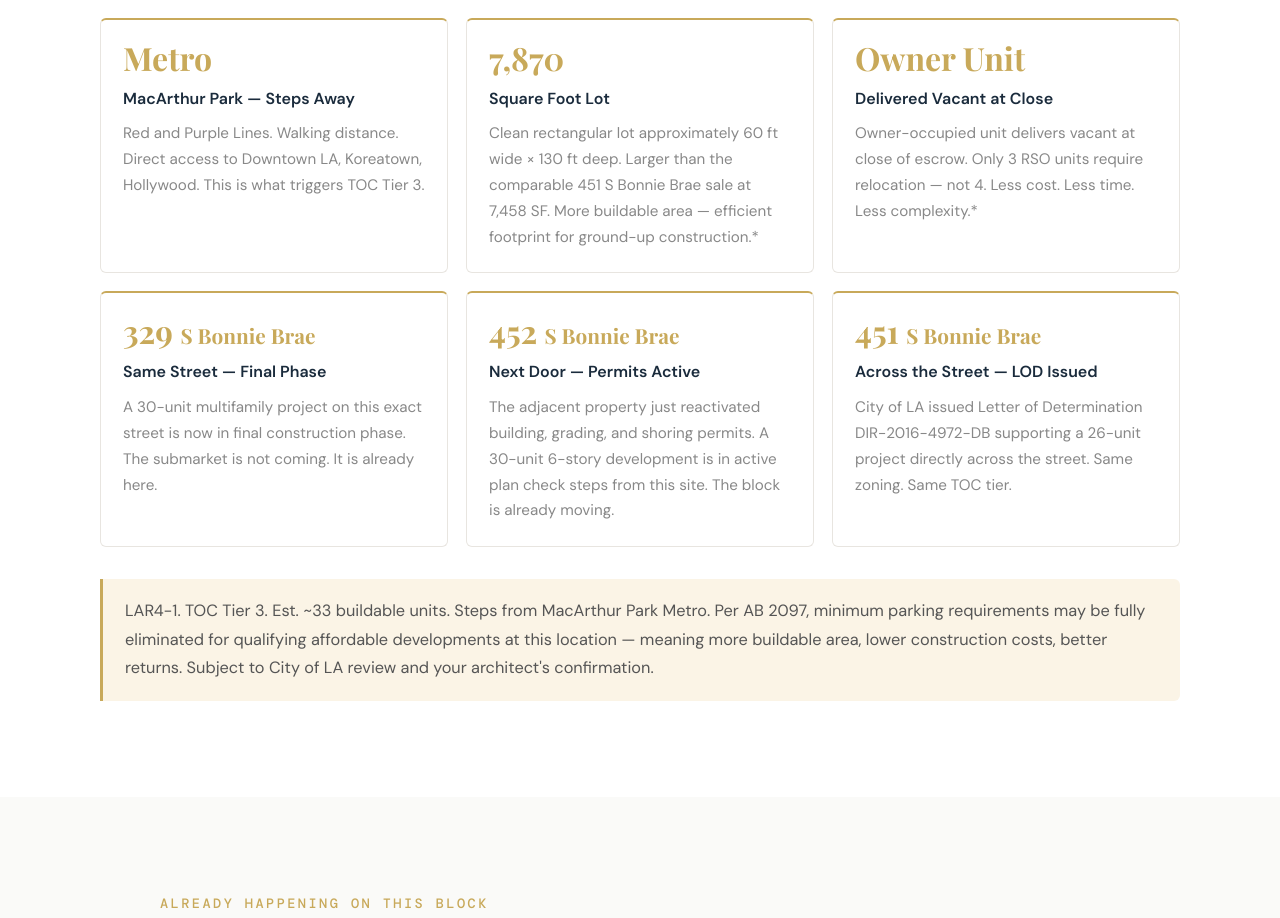
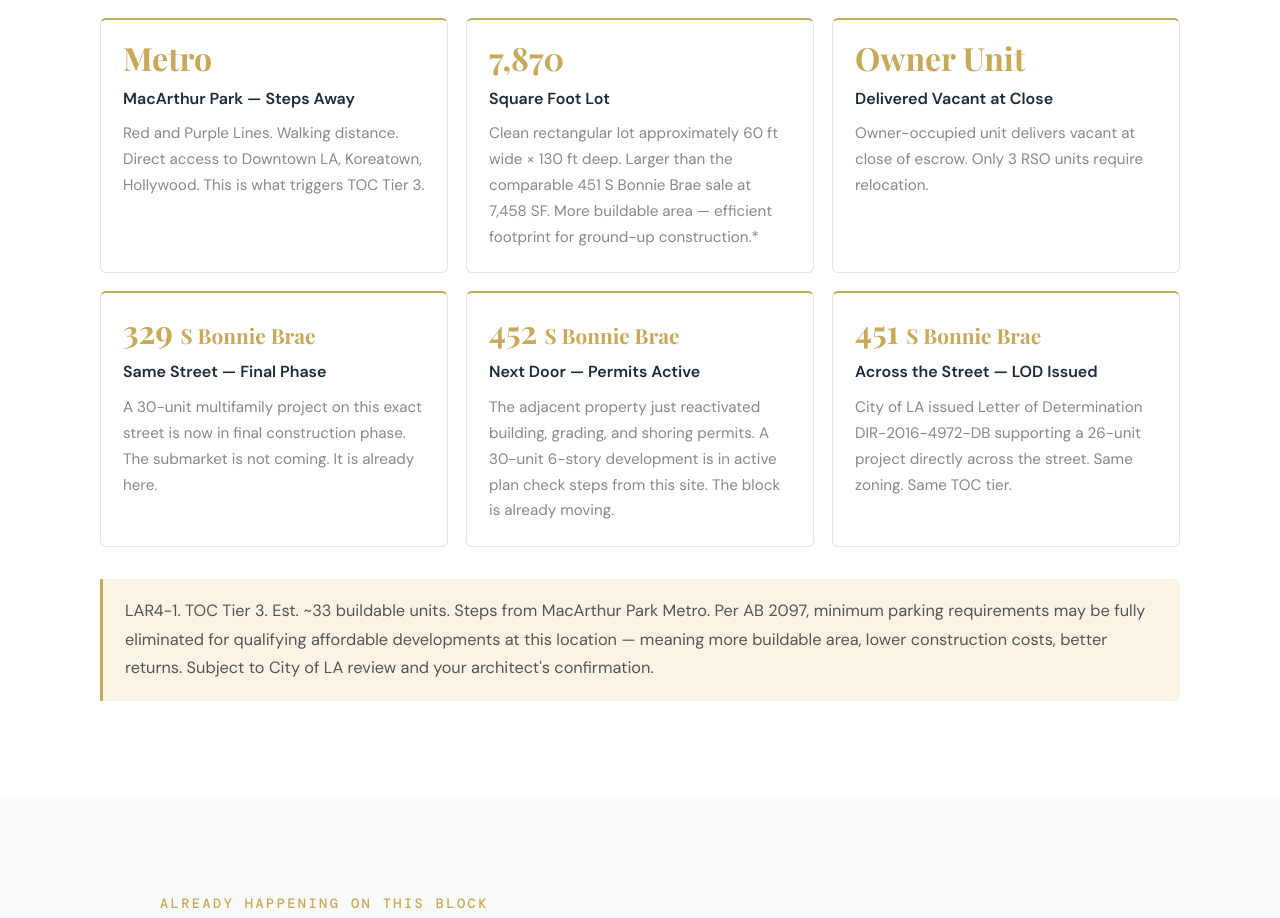
Before and after one commit to Ebenyi1976/446-bonnie-brea, a Next.js app: page / in a window 1280 px wide. Shown: the part 3004-3922 px from the top of the page. Built offline with nearby package versions, Linux system fonts and the light colour scheme.

Commit message:
Remove extra text from Owner Unit card

```diff
--- a/app/page.tsx
+++ b/app/page.tsx
@@ -104,7 +104,7 @@ export default function Home() {
               { stat: '$0', title: 'Subterranean Parking Required', body: 'Per AB 2097, parking may be fully waived for qualifying affordable developments at this transit location — more buildable area, lower costs.' },
               { stat: 'Metro', title: 'MacArthur Park — Steps Away', body: 'Red and Purple Lines. Walking distance. Direct access to Downtown LA, Koreatown, Hollywood. This is what triggers TOC Tier 3.' },
               { stat: '7,870', title: 'Square Foot Lot', body: 'Clean rectangular lot approximately 60 ft wide × 130 ft deep. Larger than the comparable 451 S Bonnie Brae sale at 7,458 SF. More buildable area — efficient footprint for ground-up construction.*' },
-              { stat: 'Owner Unit', title: 'Delivered Vacant at Close', body: 'Owner-occupied unit delivers vacant at close of escrow. Only 3 RSO units require relocation — not 4. Less cost. Less time. Less complexity.*' },
+              { stat: 'Owner Unit', title: 'Delivered Vacant at Close', body: 'Owner-occupied unit delivers vacant at close of escrow. Only 3 RSO units require relocation.' },
               { stat: <>329 <span style={{fontSize:'0.65em', fontWeight:400}}>S Bonnie Brae</span></>, title: 'Same Street — Final Phase', body: 'A 30-unit multifamily project on this exact street is now in final construction phase. The submarket is not coming. It is already here.' },
               { stat: <>452 <span style={{fontSize:'0.65em', fontWeight:400}}>S Bonnie Brae</span></>, title: 'Next Door — Permits Active', body: 'The adjacent property just reactivated building, grading, and shoring permits. A 30-unit 6-story development is in active plan check steps from this site. The block is already moving.' },
               { stat: <>451 <span style={{fontSize:'0.65em', fontWeight:400}}>S Bonnie Brae</span></>, title: 'Across the Street — LOD Issued', body: 'City of LA issued Letter of Determination DIR-2016-4972-DB supporting a 26-unit project directly across the street. Same zoning. Same TOC tier.' },
```
